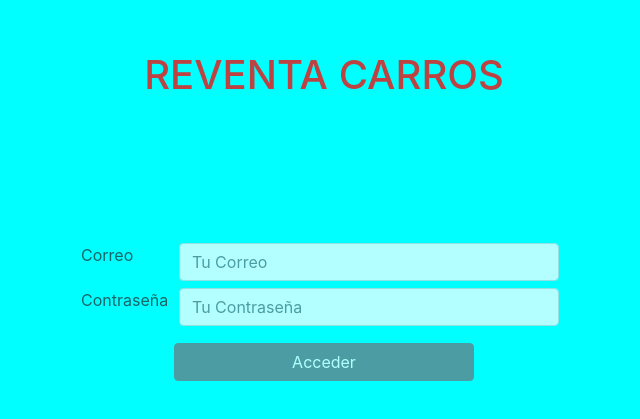
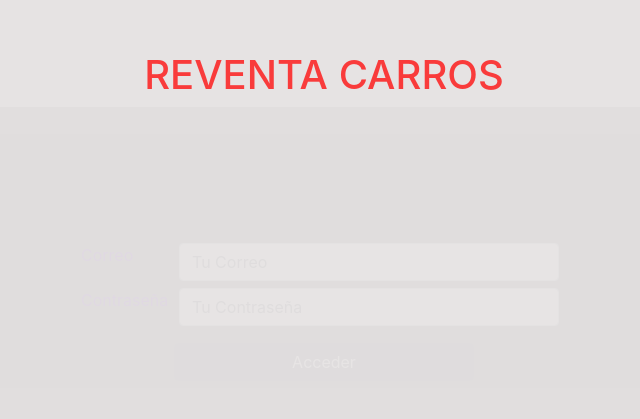
Before and after one commit to TonyTony999/scrape_2, a React (Create React App) app in the folder Frontend/my-app/: page /login in a window 1280 px wide. Shown: the part 121-540 px from the top of the page, without its empty margins (316-956 px from the left). Built offline with nearby package versions, Linux system fonts and the light colour scheme.

Commit message:
changed css files for register and login twice

```diff
--- a/Frontend/my-app/src/Pages/Register/index.css
+++ b/Frontend/my-app/src/Pages/Register/index.css
@@ -4,7 +4,7 @@
     flex-direction:column;
     height:800px;
     width:100%;
-    background-color: aqua;
+    background-color:rgb(230, 227, 227);
    /* background:url("https://www.expatica.com/app/uploads/sites/6/2017/05/selling-a-car-1920x1080.jpg");*/
     /*background-size: cover;*/
    /* background-repeat: no-repeat;*/
@@ -15,8 +15,8 @@
 }
 
 .secondary-container{
-/*background-color:rgb(255, 255, 255);*/
-opacity: 70%;
+background-color: rgb(130, 130, 130);
+opacity: 5%;
 display:flex;
 flex-direction:column;
 align-content: center;
@@ -24,7 +24,7 @@
 height:400px;
 width:60%;
 border-radius: 2%;
-
+color: blueviolet;
 }
 
 .form-group{
```
